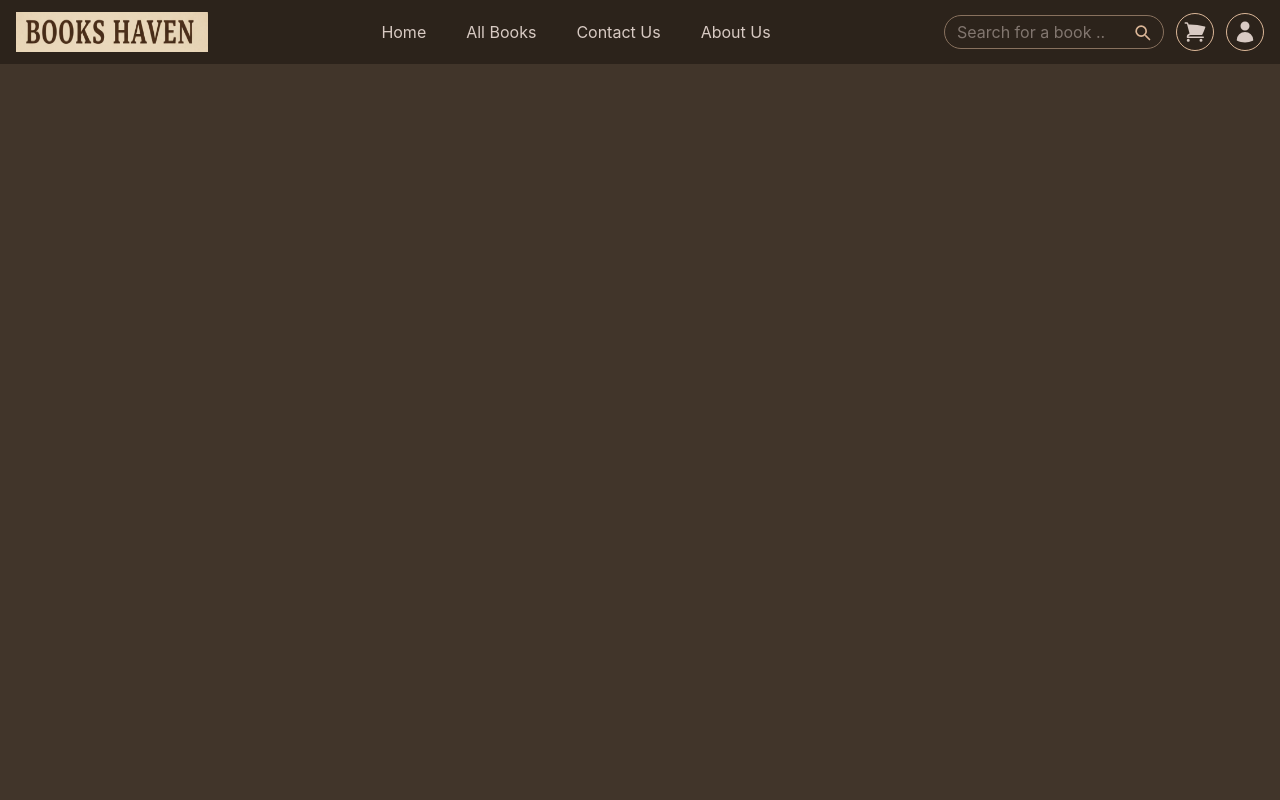
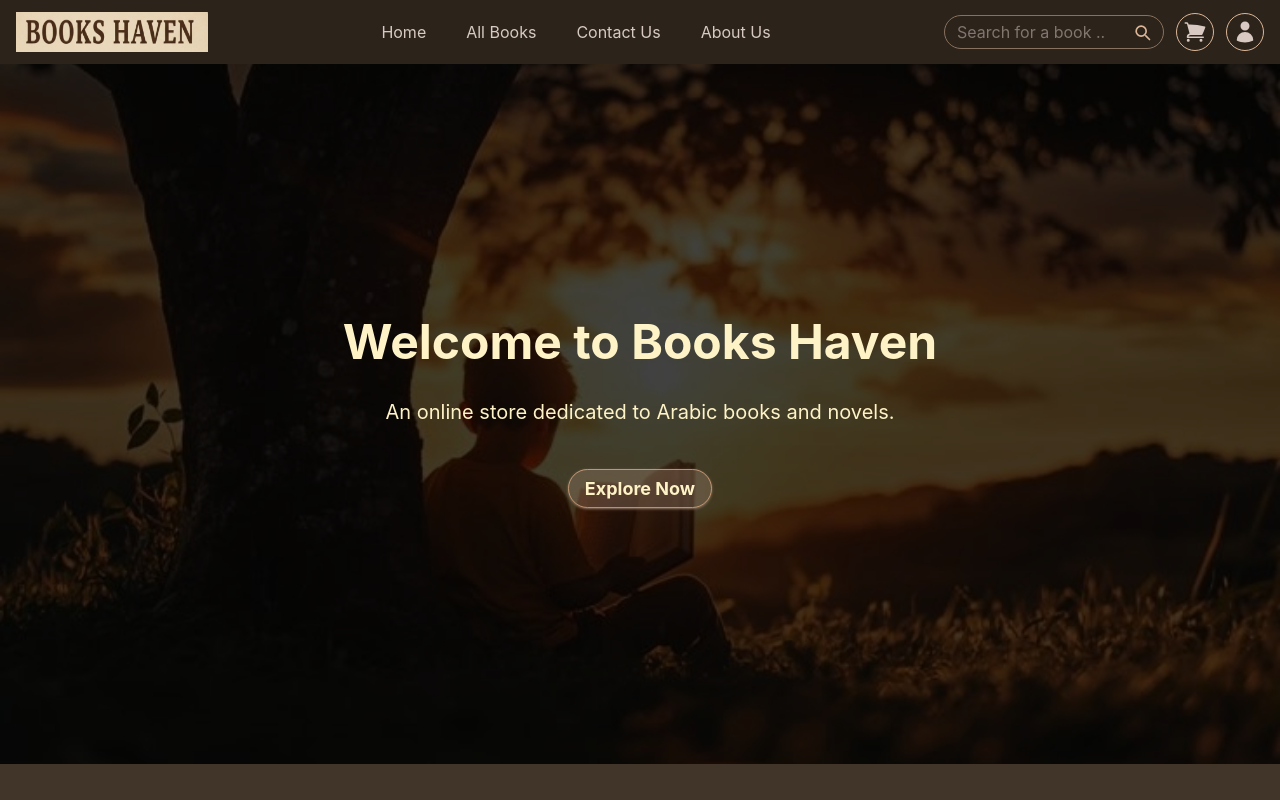
Before and after one commit to Jana-sabry/Books-Haven, a website built with Vite: page index.html in a window 1280 px wide. Built offline with nearby package versions, Linux system fonts and the light colour scheme.

Commit message:
create hero section

```diff
--- a/index.html
+++ b/index.html
@@ -110,14 +110,28 @@
                       <path fill-rule="evenodd" d="M7.5 6a4.5 4.5 0 1 1 9 0 4.5 4.5 0 0 1-9 0ZM3.751 20.105a8.25 8.25 0 0 1 16.498 0 .75.75 0 0 1-.437.695A18.683 18.683 0 0 1 12 22.5c-2.786 0-5.433-.608-7.812-1.7a.75.75 0 0 1-.437-.695Z" clip-rule="evenodd" />
                   </svg>
                 </a>
+              </div>
+            </div>
+        </header>
+
+        <main>
+          <!-- hero setion -->
+          <section class="hero-bg relative h-[700px] flex flex-col items-center justify-center" id="HeroSec">
+                <!-- Overlay -->
+                <div class="absolute inset-0 bg-black/50"></div>
+                <!-- content -->
+                <div class="z-10 py-24 px-32 text-center text-amber-100">
+                    <h1 class="text-5xl font-bold mb-8">Welcome to Books Haven</h1>
+                    <p class="text-xl mb-14">An online store dedicated to Arabic books and novels.</p>
+                    <div class="animate-bounce">
+                        <a href="#BestProSec" class="text-lg font-bold px-4 py-2 border border-[#e8b38ab3] rounded-full bg-[#9c826d5f] shadow-sm shadow-[#88705d] ">Explore Now</a>
+                    </div>
+                </div>
+            </section>
 
 
 
-              </div>
-
-            </div>
-
-        </header>
+        </main>
 
 
         <script type="module" src="/src/js/nav.js"></script>
--- a/src/style.css
+++ b/src/style.css
@@ -1 +1,18 @@
+
 @import "tailwindcss";
+
+.hero-bg {
+    background-size: cover;
+    background-position: center;
+    background-repeat: no-repeat;
+    animation: bgSlideshow 20s infinite;
+}
+
+@keyframes bgSlideshow {
+    0%, 10%   { background-image: url('/images/bg-1.jpg'); }
+    20%, 30%  { background-image: url('/images/bg-2.jpg'); }
+    40%, 50%  { background-image: url('/images/bg-3.jpg'); }
+    60%, 70%  { background-image: url('/images/bg-4.jpg'); }
+    80%, 90%  { background-image: url('/images/bg-5.jpg'); }
+    100%      { background-image: url('/images/bg-6.jpg'); }
+}
```
Also changed, not shown: cart.html (added), contact.html (added), login.html (added), product.html (added), products.html (added).
